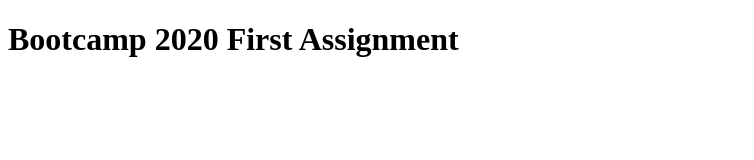
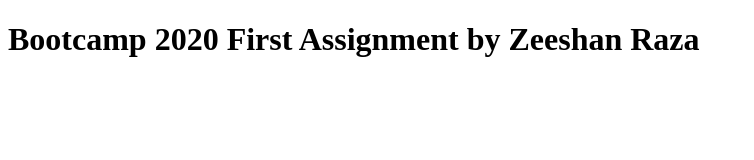
Before and after one commit to ZeeshanRaza25/Bootacmp, a plain HTML site: page index.html in a window 1280 px wide. Shown: the whole page, without its empty margins (0-754 px from the left). Drawn offline with Linux system fonts and the light colour scheme.

Commit message:
updated
updated

```diff
--- a/index.html
+++ b/index.html
@@ -6,6 +6,6 @@
     <title>BootCamp 2020</title>
 </head>
 <body>
-    <h1>Bootcamp 2020 First Assignment</h1>
+    <h1>Bootcamp 2020 First Assignment by Zeeshan Raza</h1>
 </body>
 </html>
```
